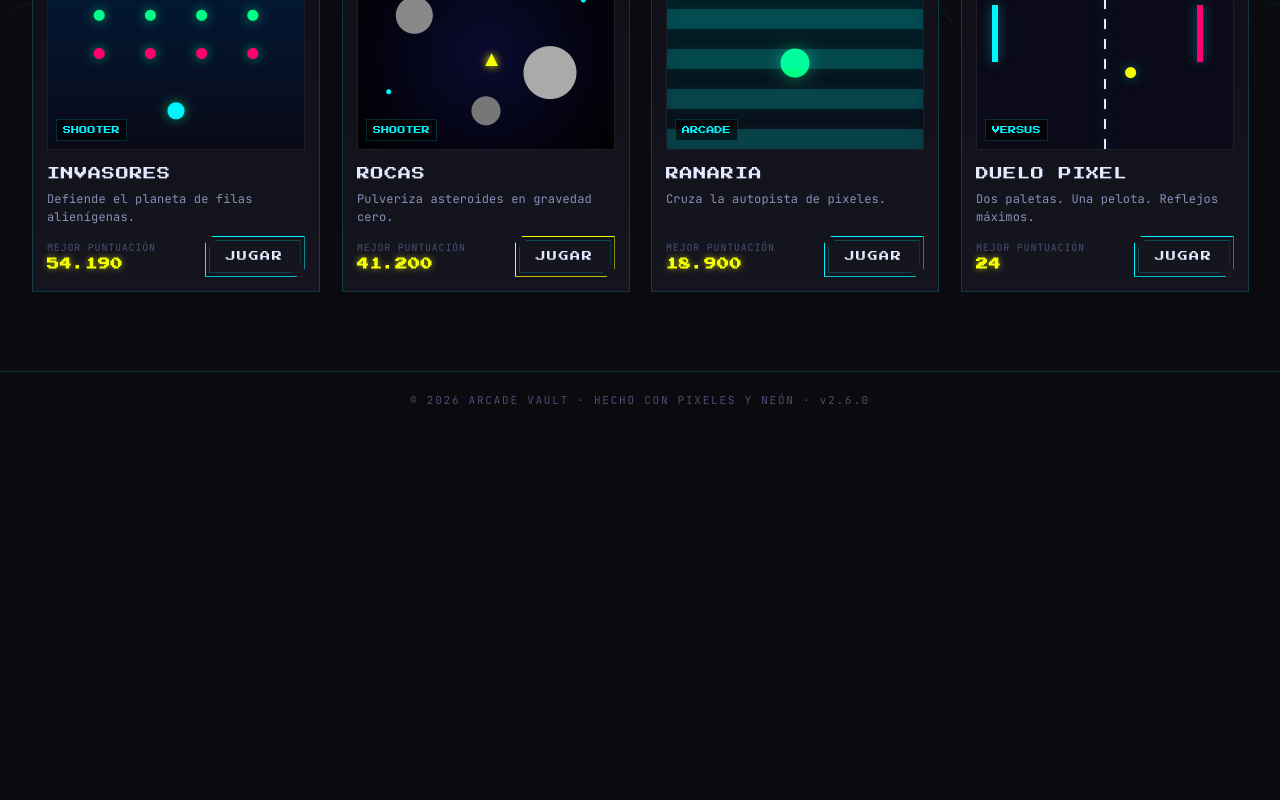
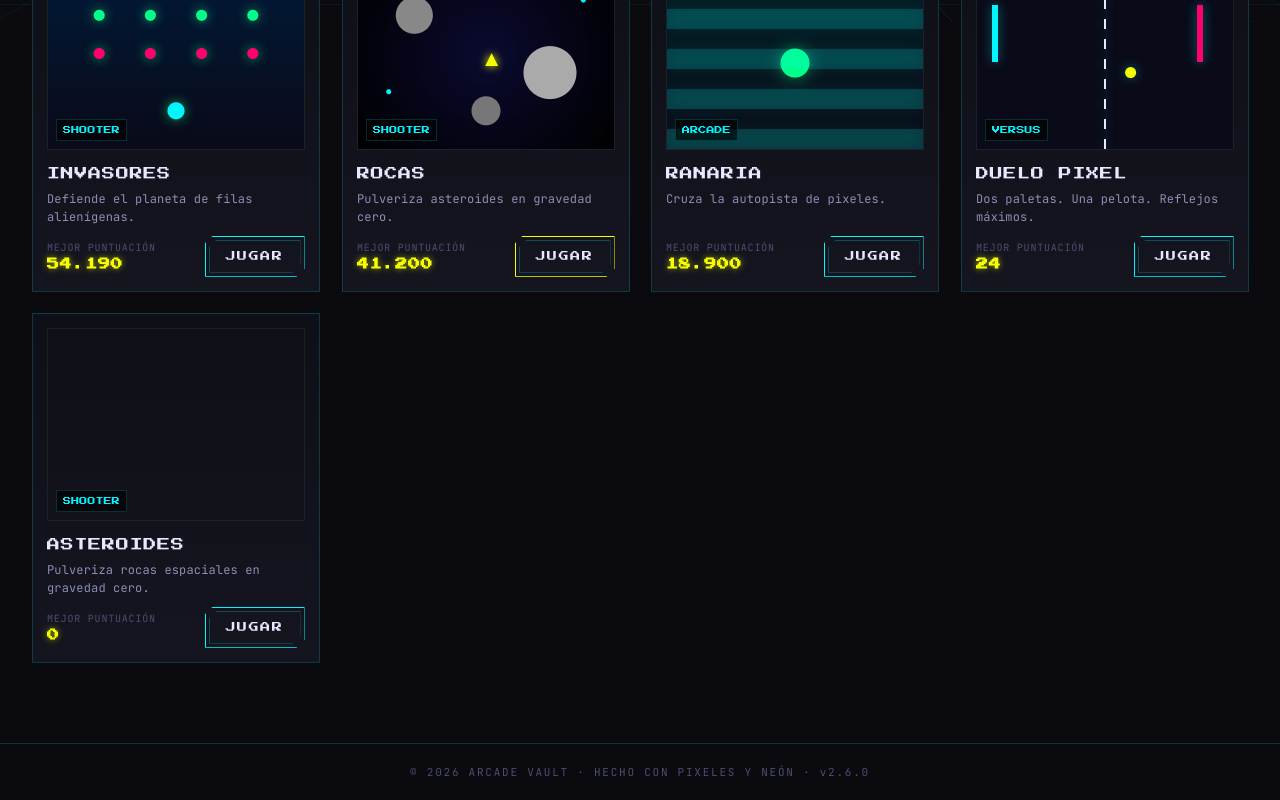
Before and after one commit to modoZen/arcade-vualt, a Next.js app: page /juego in a window 1280 px wide. Shown: the part 858-1658 px from the top of the page. Before the commit the page ends 1287 px from the top, so only its background shows below. Built offline with nearby package versions, Linux system fonts and the light colour scheme.

Commit message:
feat: agregar juego Asteroides al catálogo de juegos

```diff
--- a/app/data/games.ts
+++ b/app/data/games.ts
@@ -99,6 +99,17 @@ export const GAMES: Game[] = [
     best: 24,
     plays: "4.2K",
   },
+  {
+    id: "asteroides",
+    title: "ASTEROIDES",
+    short: "Pulveriza rocas espaciales en gravedad cero.",
+    long: "Nave en un campo de asteroides toroidal. Destruye rocas para sumar puntos: las grandes se parten en medianas, las medianas en pequeñas. Sobrevive con 3 vidas e invencibilidad temporal al reaparecer.",
+    cat: "SHOOTER",
+    cover: "cover-asteroides",
+    color: "cyan",
+    best: 0,
+    plays: "0",
+  },
 ];
 
 export const CATS = ["TODOS", "ARCADE", "PUZZLE", "SHOOTER", "VERSUS"] as const;
```
